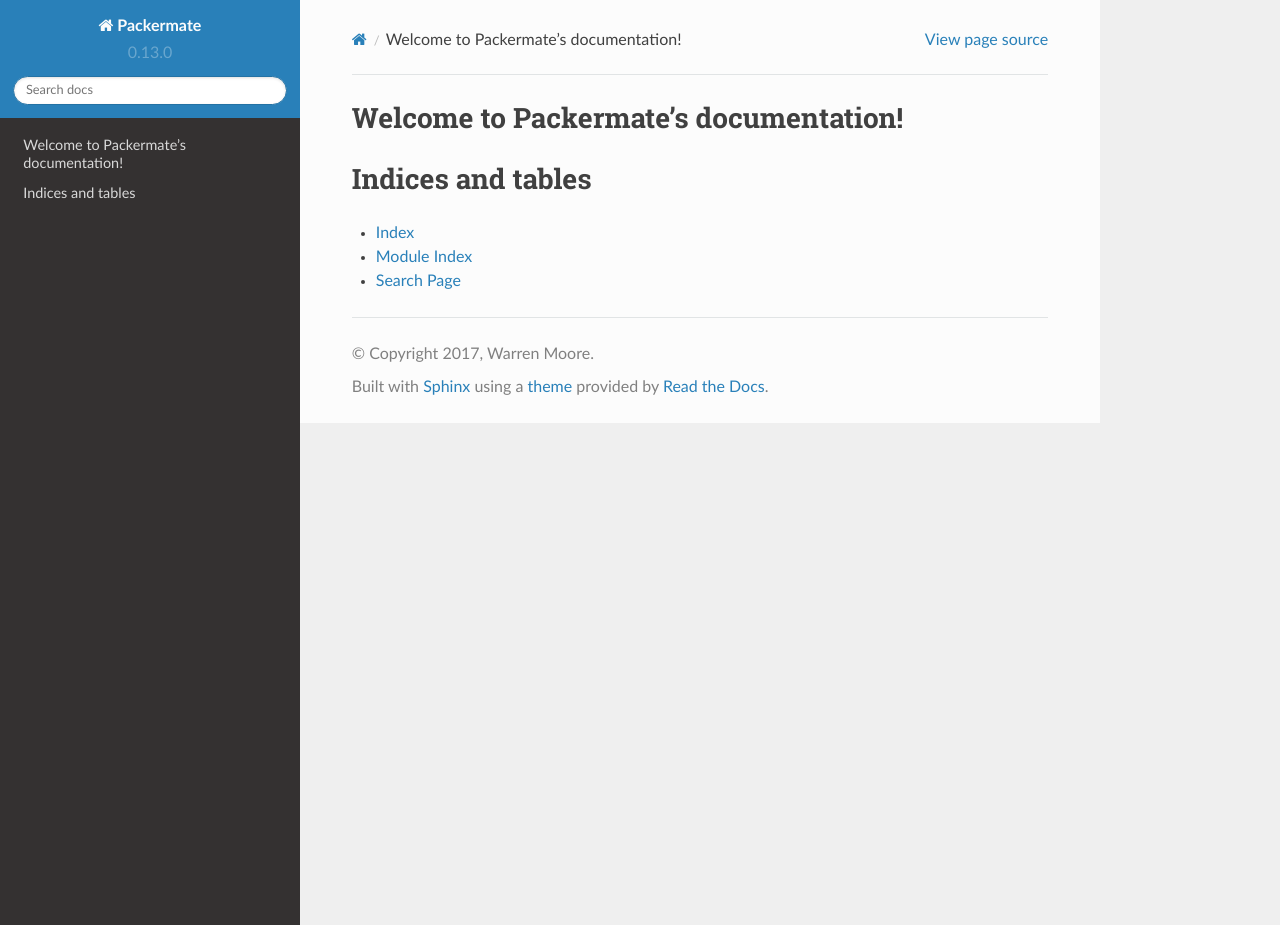
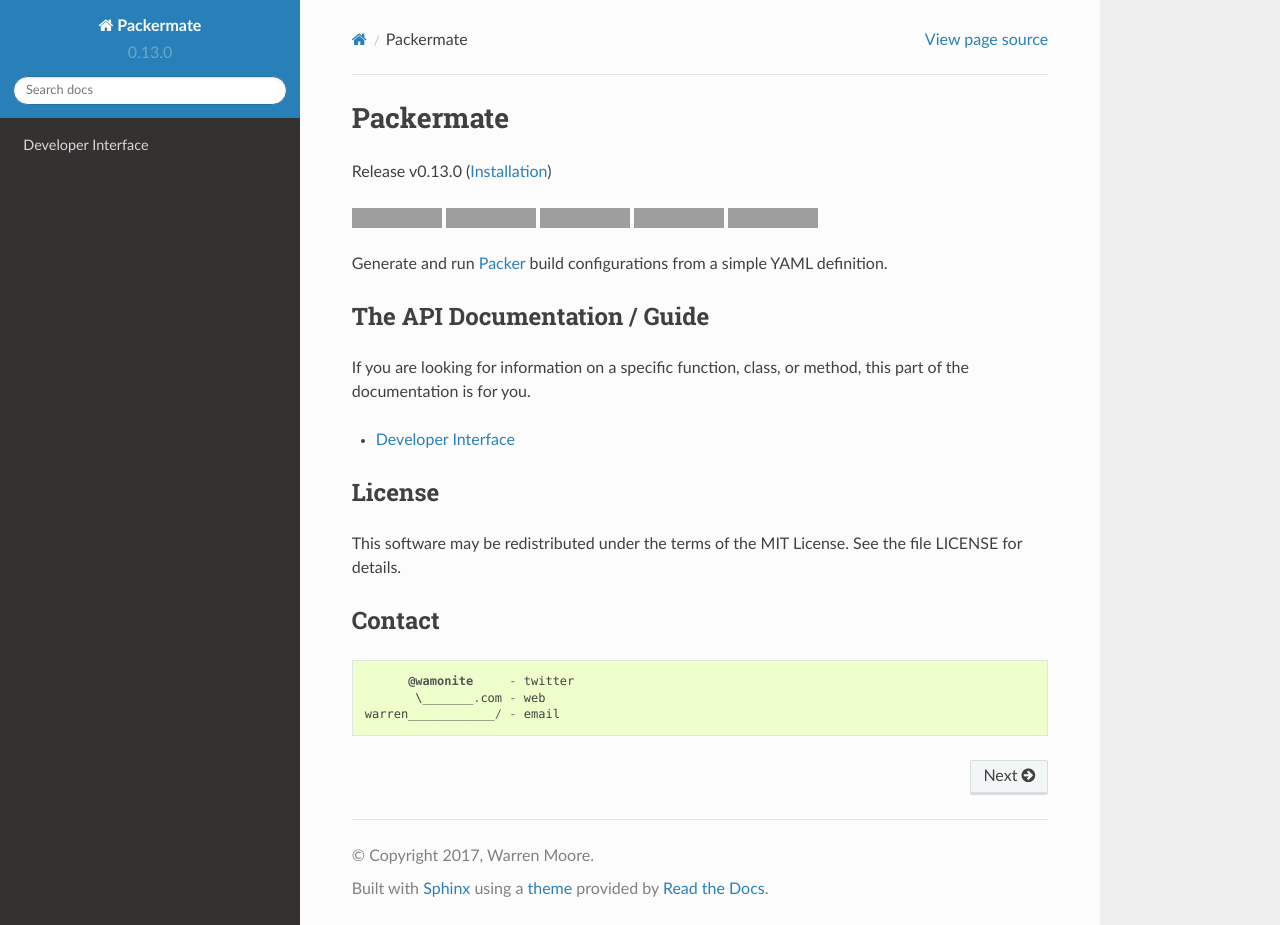
Before and after one commit to wamonite/packermate, a Sphinx documentation site: the page built from docs/index.rst, in a window 1280 px wide and 925 px high. Built offline with Sphinx 7.4.7 and the Read the Docs theme 2.0.0, drawn with Linux system fonts in a browser that asks for light colours; grey boxes are pictures that could not be loaded.

Commit message:
Doc updates.

```diff
--- a/README.rst
+++ b/README.rst
@@ -45,7 +45,7 @@
 License
 -------
 
-Copyright (c) 2016 Warren Moore
+© Copyright 2015, Warren Moore
 
 This software may be redistributed under the terms of the MIT License.
 See the file LICENSE for details.
--- /dev/null
+++ b/docs/api.rst
@@ -0,0 +1,4 @@
+.. _api:
+
+Developer Interface
+===================
--- a/docs/index.rst
+++ b/docs/index.rst
@@ -3,18 +3,52 @@
    You can adapt this file completely to your liking, but it should at least
    contain the root `toctree` directive.
 
-Welcome to Packermate's documentation!
-======================================
+Packermate
+==========
+
+Release v\ |version| (:ref:`Installation <install>`)
+
+.. image:: https://img.shields.io/pypi/v/packermate.svg
+    :target: https://pypi.python.org/pypi/packermate
+
+.. image:: https://travis-ci.org/wamonite/packermate.svg?branch=master
+    :target: https://travis-ci.org/wamonite/packermate
+
+.. image:: https://codecov.io/gh/wamonite/packermate/branch/master/graph/badge.svg
+    :target: https://codecov.io/gh/wamonite/packermate
+
+.. image:: https://requires.io/github/wamonite/packermate/requirements.svg?branch=master
+    :target: https://requires.io/github/wamonite/packermate/requirements/?branch=master
+
+.. image:: https://codeclimate.com/github/wamonite/packermate/badges/gpa.svg
+   :target: https://codeclimate.com/github/wamonite/packermate
+
+Generate and run Packer_ build configurations from a simple YAML definition.
+
+The API Documentation / Guide
+-----------------------------
+
+If you are looking for information on a specific function, class, or method,
+this part of the documentation is for you.
 
 .. toctree::
    :maxdepth: 2
-   :caption: Contents:
 
+   api
 
+License
+-------
 
-Indices and tables
-==================
+This software may be redistributed under the terms of the MIT License.
+See the file LICENSE for details.
 
-* :ref:`genindex`
-* :ref:`modindex`
-* :ref:`search`
+Contact
+-------
+
+::
+
+          @wamonite     - twitter
+           \_______.com - web
+    warren____________/ - email
+
+.. _packer: https://packer.io/
--- a/packermate/__init__.py
+++ b/packermate/__init__.py
@@ -1,4 +1,3 @@
-#!/usr/bin/env python
 # -*- coding: utf-8 -*-
 
 from .command import Builder, BuilderException
@@ -11,4 +10,4 @@
 __version__ = '0.13.0'
 __author__ = 'Warren Moore'
 __license__ = 'MIT'
-__copyright__ = 'Copyright (c) 2016 Warren Moore'
+__copyright__ = 'Copyright (c) 2015 Warren Moore'
```
Also changed, not shown: docs/install.rst (added, +34 -0 lines), 1 other file.
